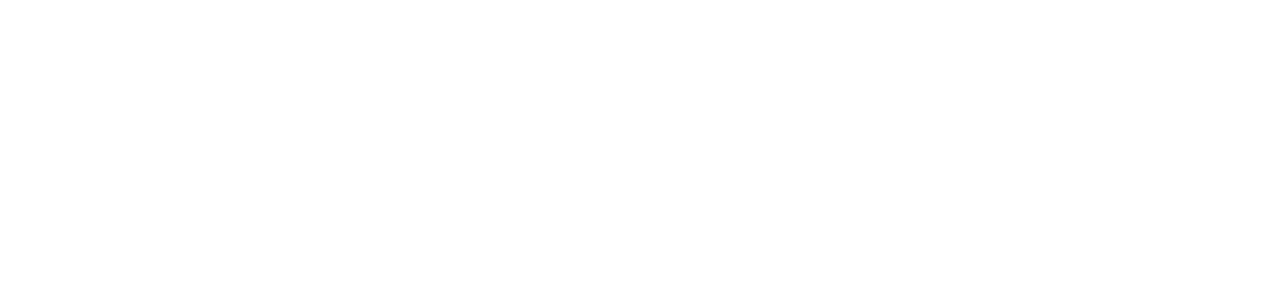
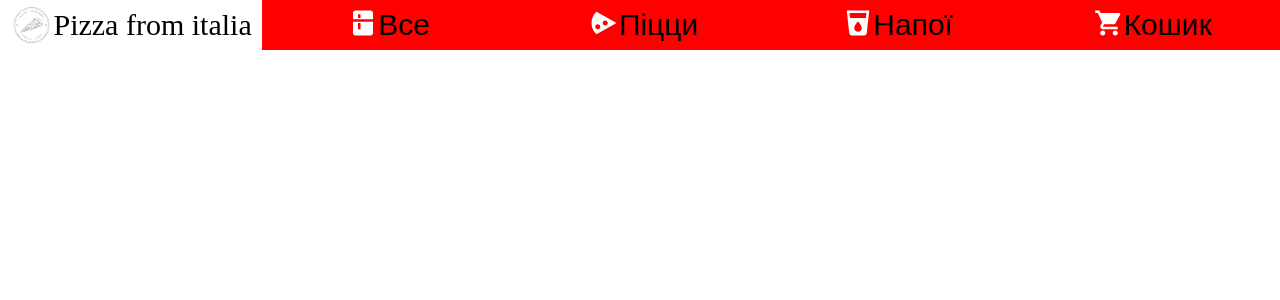
Before and after one commit to NickNameUA/Pizzeria, a React (Create React App) app in the folder client/: page / in a window 1280 px wide. Shown: the top 300 px of the page. Built offline with nearby package versions, Linux system fonts and the light colour scheme.

Commit message:
Create NavBar

```diff
--- /dev/null
+++ b/client/global.d.ts
@@ -0,0 +1,4 @@
+declare module "*.png" {
+  const value: import("react-native").ImageSourcePropType;
+  export default value;
+}
--- a/client/package.json
+++ b/client/package.json
@@ -3,6 +3,10 @@
   "version": "0.1.0",
   "private": true,
   "dependencies": {
+    "@emotion/react": "^11.11.1",
+    "@emotion/styled": "^11.11.0",
+    "@mui/icons-material": "^5.14.11",
+    "@mui/material": "^5.14.11",
     "@testing-library/jest-dom": "^5.17.0",
     "@testing-library/react": "^13.4.0",
     "@testing-library/user-event": "^13.5.0",
--- a/client/src/App.tsx
+++ b/client/src/App.tsx
@@ -1,6 +1,7 @@
 import React from "react";
+import NavBar from "./Components/NavBar";
 
 const App = () => {
-  return <div></div>;
+  return <NavBar />;
 };
 export default App;
--- /dev/null
+++ b/client/src/Components/NavBar.tsx
@@ -0,0 +1,45 @@
+import React from "react";
+
+import "../Styles/NavBar.css";
+
+import Logo from "../img/Logo.png";
+import LocalPizzaIcon from "@mui/icons-material/LocalPizza";
+import LocalDrinkIcon from "@mui/icons-material/LocalDrink";
+import KitchenIcon from "@mui/icons-material/Kitchen";
+import ShoppingCartIcon from "@mui/icons-material/ShoppingCart";
+
+const NavBar = () => {
+  return (
+    <div id="NavBar">
+      <div>
+        <img src={Logo} />
+        <p>Pizza from italia</p>
+      </div>
+      <button>
+        <div>
+          <KitchenIcon className="icon" sx={{ fontSize: 30 }} />
+          Все
+        </div>
+      </button>
+      <button>
+        <div>
+          <LocalPizzaIcon className="icon" id="pizza" sx={{ fontSize: 30 }} />
+          Піцци
+        </div>
+      </button>
+      <button>
+        <div>
+          <LocalDrinkIcon className="icon" sx={{ fontSize: 30 }} />
+          Напої
+        </div>
+      </button>
+      <button>
+        <div>
+          <ShoppingCartIcon className="icon" sx={{ fontSize: 30 }} />
+          Кошик
+        </div>
+      </button>
+    </div>
+  );
+};
+export default NavBar;
--- /dev/null
+++ b/client/src/Styles/NavBar.css
@@ -0,0 +1,57 @@
+#NavBar {
+  position: fixed;
+  top: 0;
+  left: 0;
+  display: flex;
+  width: 100%;
+  height: 50px;
+  background-color: red;
+}
+
+#NavBar img {
+  border-radius: 50%;
+  height: 40px;
+  margin: auto;
+}
+
+#NavBar>div {
+  background-color: white;
+  padding: 0 10px;
+  display: flex;
+  font-size: 30px;
+}
+
+#NavBar>div p {
+  margin: auto;
+}
+
+#NavBar button {
+  margin: auto;
+  width: 150px;
+  font-size: 30px;
+  padding: 8px;
+  border: none;
+  background: none;
+  display: flex;
+  transition: all 0.3s ease-in;
+  border-radius: 20px;
+}
+
+#NavBar button:hover {
+  background: rgba(255, 255, 255, 0.5);
+  cursor: pointer;
+  width: 500px;
+}
+
+#NavBar button div {
+  display: flex;
+  margin: auto;
+}
+
+#NavBar button #pizza {
+  transform: rotate(270deg);
+}
+
+#NavBar .icon {
+  color: white;
+}
```
Also changed, not shown: client/tsconfig.json (+2 -8 lines), client/src/img/Logo.png (added), 1 other file (tests, documents, lock files or other folders).
